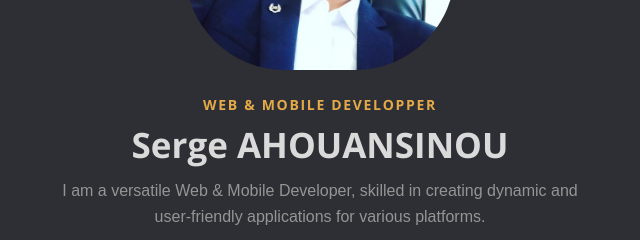
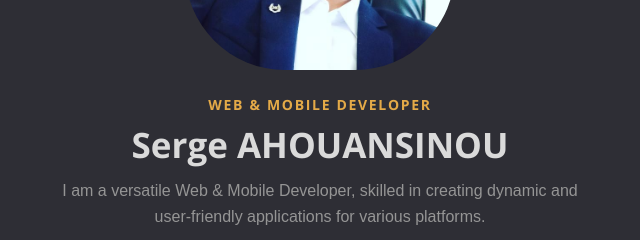
Before and after one commit to sergeahs/sergeahs.github.io, a plain HTML site: page index.html in a window 1280 px wide. Shown: the part 364-604 px from the top of the page, 320-960 px from the left. Drawn offline with nearby package versions, Linux system fonts and the light colour scheme.

Commit message:
Update index.html

```diff
--- a/index.html
+++ b/index.html
@@ -7,7 +7,7 @@
     <meta name="description"
         content="Serge AHOUANSINOU - Web & Mobile developper, I ❤ Laravel & AdonisJs, I ❤ Vuejs, NuxtJs, ReactJs & NextJs and I ❤ Flutter">
     <!-- title -->
-    <title>Serge AHOUANSINOU - Web & Mobile developper</title>
+    <title>Serge AHOUANSINOU - Web & Mobile developer</title>
     <!-- favicon -->
     <link rel="shortcut icon" href="favicon.ico" type="image/x-icon">
     <!-- stylesheets -->
@@ -54,7 +54,7 @@
                         <img class="img-fluid" src="assets/img/slider/person.png" alt="jack harper" />
                     </div>
                     <div class="section-title text-center">
-                        <h3 class="section-name pc pt-10" >Web & Mobile developper</h3>
+                        <h3 class="section-name pc pt-10" >Web & Mobile developer</h3>
                         <h2>Serge AHOUANSINOU</h2>
                         <p>I am a versatile Web & Mobile Developer, skilled in creating dynamic and user-friendly applications for various platforms.</p>
                         <p>
```
